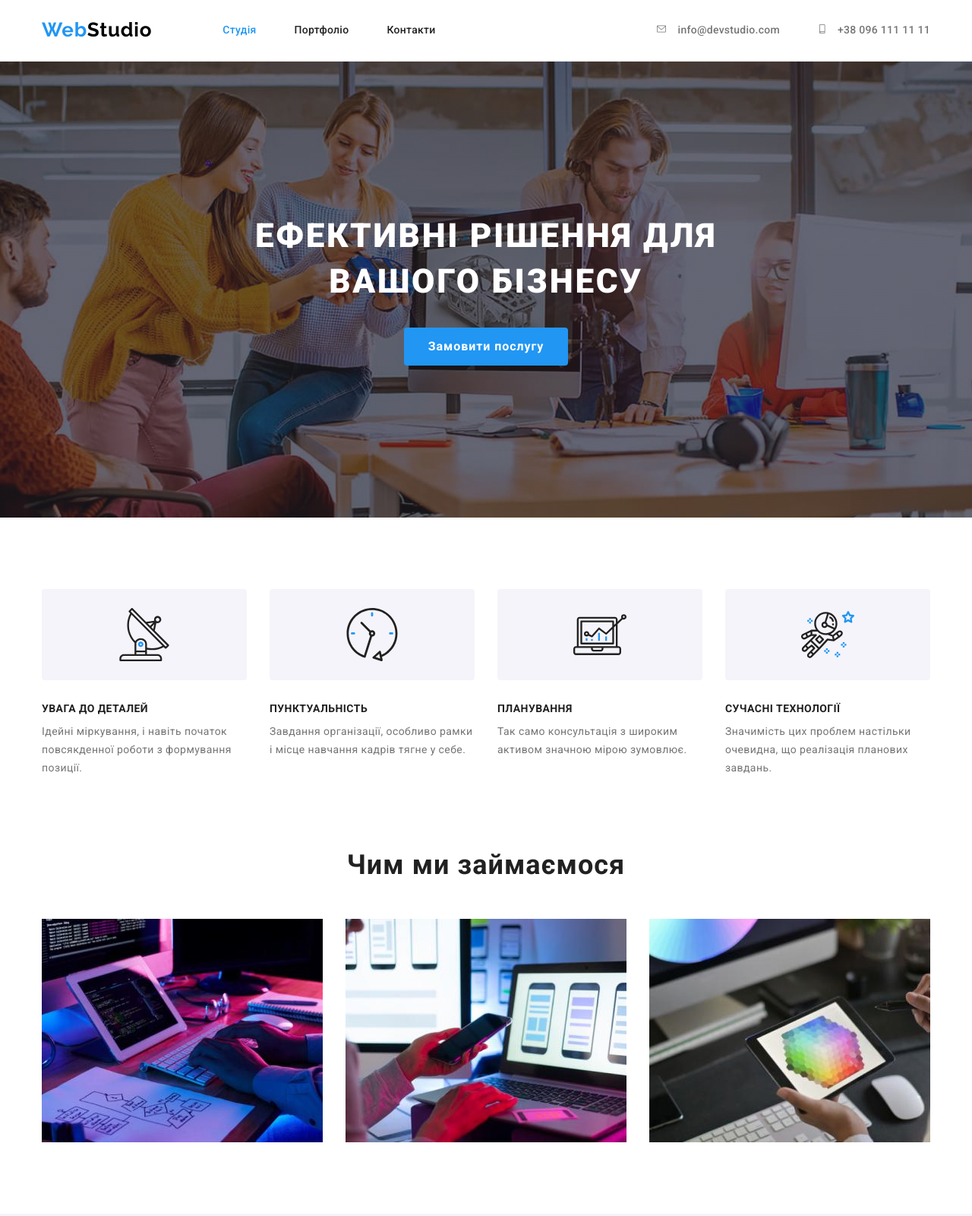
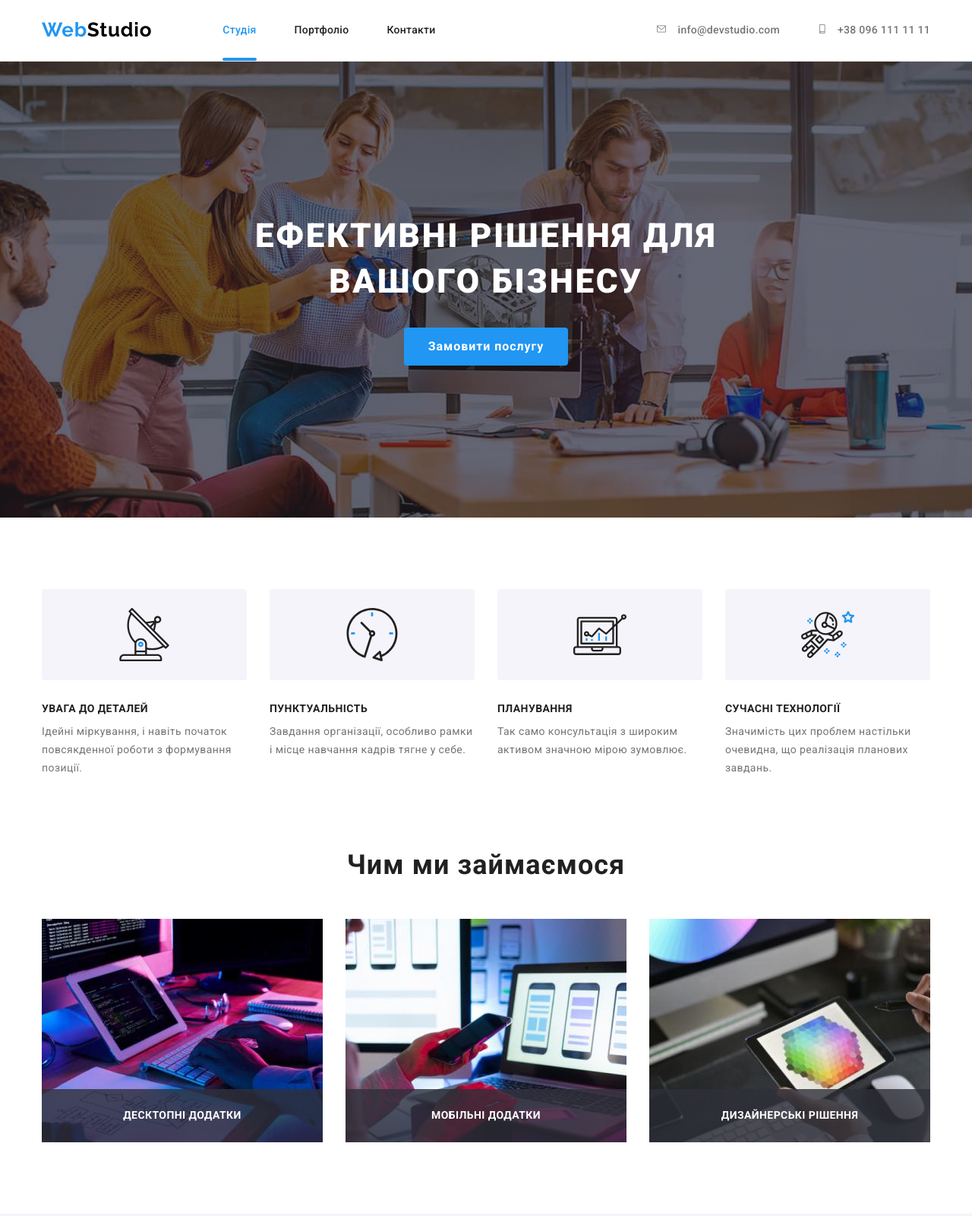
Before and after one commit to MaksymKryvohus/goit-markup-hw-05, a plain HTML site: page index.html in a window 1280 px wide. Shown: the top 1600 px of the page at 76% size. Drawn offline with nearby package versions, Linux system fonts and the light colour scheme.

Commit message:
1 part homework

```diff
--- a/css/styles.css
+++ b/css/styles.css
@@ -90,10 +90,12 @@ body {
   font-size: 14px;
   line-height: 1.14;
   letter-spacing: 0.02em;
+  padding-bottom: 32px;
+  position: relative;
+  transition: ;
+  transition: color 250ms cubic-bezier(0.4, 0, 0.2, 1);
 }
-/* .header-item:not(:last-child) {
-  margin-right: 50px;
-} */
+
 .header-link:hover,
 .header-link:focus,
 .auth-link:hover,
@@ -113,6 +115,8 @@ body {
   font-size: 14px;
   line-height: 1.14;
   letter-spacing: 0.02em;
+
+  transition: color 250ms cubic-bezier(0.4, 0, 0.2, 1);
 }
 .header-icon {
   margin-right: 10px;
@@ -120,6 +124,23 @@ body {
 }
 .current {
   color: var(--accent-color);
+}
+.current::after {
+  content: '';
+  display: block;
+  width: 100%;
+  height: 4px;
+  left: 0;
+  bottom: -1px;
+  position: absolute;
+  opacity: 1;
+  transition: opacity 250ms cubic-bezier(0.4, 0, 0.2, 1);
+
+  background: var(--accent-color);
+  border-radius: 2px;
+}
+.current:hover::after {
+  opacity: 1;
 }
 /*----------------------- hero -------------------------*/
 .hero {
@@ -162,6 +183,7 @@ body {
   font-size: 16px;
   line-height: 1.88;
   letter-spacing: 0.06em;
+  transition: background-color 250ms cubic-bezier(0.4, 0, 0.2, 1);
 }
 .hero-btn:hover,
 .hero-btn:focus {
@@ -218,8 +240,31 @@ body {
 .work-list {
   display: flex;
 }
+.work-item {
+  position: relative;
+}
 .work-item:not(:last-child) {
   margin-right: 30px;
+}
+.work-filter {
+  display: flex;
+  width: 370px;
+  height: 70px;
+  align-items: center;
+  justify-content: center;
+  background-color: rgba(47, 48, 58, 0.8);
+  position: absolute;
+  left: 0;
+  bottom: 0;
+}
+.work-filter-text {
+  font-weight: 700;
+  font-size: 14px;
+  line-height: 1.14;
+  color: var(--primary-white-color);
+
+  letter-spacing: 0.03em;
+  text-transform: uppercase;
 }
 /*----------------------- our team -------------------------*/
 .team {
@@ -280,6 +325,8 @@ body {
   height: 44px;
   border-radius: 50%;
   color: #afb1b8;
+  transition: background-color 250ms cubic-bezier(0.4, 0, 0.2, 1),
+    color 250ms cubic-bezier(0.4, 0, 0.2, 1);
 }
 .team-soc-link:hover,
 .team-soc-link:focus {
@@ -323,6 +370,8 @@ body {
   border-radius: 50%;
   color: var(--primary-white-color);
   background-color: rgba(255, 255, 255, 0.1);
+  transition: background-color 250ms cubic-bezier(0.4, 0, 0.2, 1),
+    color 250ms cubic-bezier(0.4, 0, 0.2, 1);
 }
 .footer-soc-icon {
   fill: currentColor;
@@ -352,6 +401,7 @@ body {
   font-size: 14px;
   line-height: 1.71;
   letter-spacing: 0.03em;
+  transition: color 250ms cubic-bezier(0.4, 0, 0.2, 1);
 }
 .footer-link:not(:last-child) {
   margin-bottom: 9px;
@@ -386,6 +436,9 @@ body {
   line-height: 1.63;
   text-align: center;
   letter-spacing: 0.03em;
+  transition: background-color 250ms cubic-bezier(0.4, 0, 0.2, 1),
+    color 250ms cubic-bezier(0.4, 0, 0.2, 1),
+    box-shadow 250ms cubic-bezier(0.4, 0, 0.2, 1);
 }
 .portfolio-btn:hover,
 .portfolio-btn:focus {
@@ -402,6 +455,7 @@ body {
   font-size: 18px;
   line-height: 2;
   letter-spacing: 0.06em;
+  transition: color 250ms cubic-bezier(0.4, 0, 0.2, 1);
 }
 .portfolio-text {
   font-style: normal;
@@ -420,6 +474,7 @@ body {
   font-size: 18px;
   line-height: 2;
   letter-spacing: 0.06em;
+  transition: box-shadow 250ms cubic-bezier(0.4, 0, 0.2, 1);
 }
 .portfolio-link:hover,
 .portfolio-link:focus {
@@ -484,6 +539,8 @@ body {
   justify-content: center;
   align-items: center;
   color: #afb1b8;
+  transition: background-color 250ms cubic-bezier(0.4, 0, 0.2, 1),
+    color 250ms cubic-bezier(0.4, 0, 0.2, 1);
 }
 .clients-icon {
   fill: currentColor;
--- a/index.html
+++ b/index.html
@@ -110,11 +110,23 @@
                 <h2 class="work-title">Чим ми займаємося</h2>
                 <ul class="work-list list ">
                     <li class="work-item"><a href=""><img src="./images/img.jpg" alt="набираем код" width="370"
-                                height="294"></a> </li>
+                                height="294"></a>
+                        <div class="work-filter">
+                            <p class="work-filter-text">Десктопні додатки</p>
+                        </div>
+                    </li>
                     <li class="work-item"><a href=""><img src="./images/markup.jpg" alt="розметка" width="370"
-                                height="294"></a> </li>
+                                height="294"></a>
+                        <div class="work-filter">
+                            <p class="work-filter-text">Мобільні додатки</p>
+                        </div>
+                    </li>
                     <li class="work-item"><a href=""><img src="./images/desing.jpg" alt="дизайн" width="370"
-                                height="294"></a> </li>
+                                height="294"></a>
+                        <div class="work-filter">
+                            <p class="work-filter-text">Дизайнерські рішення</p>
+                        </div>
+                    </li>
                 </ul>
             </div>
         </section>
```
